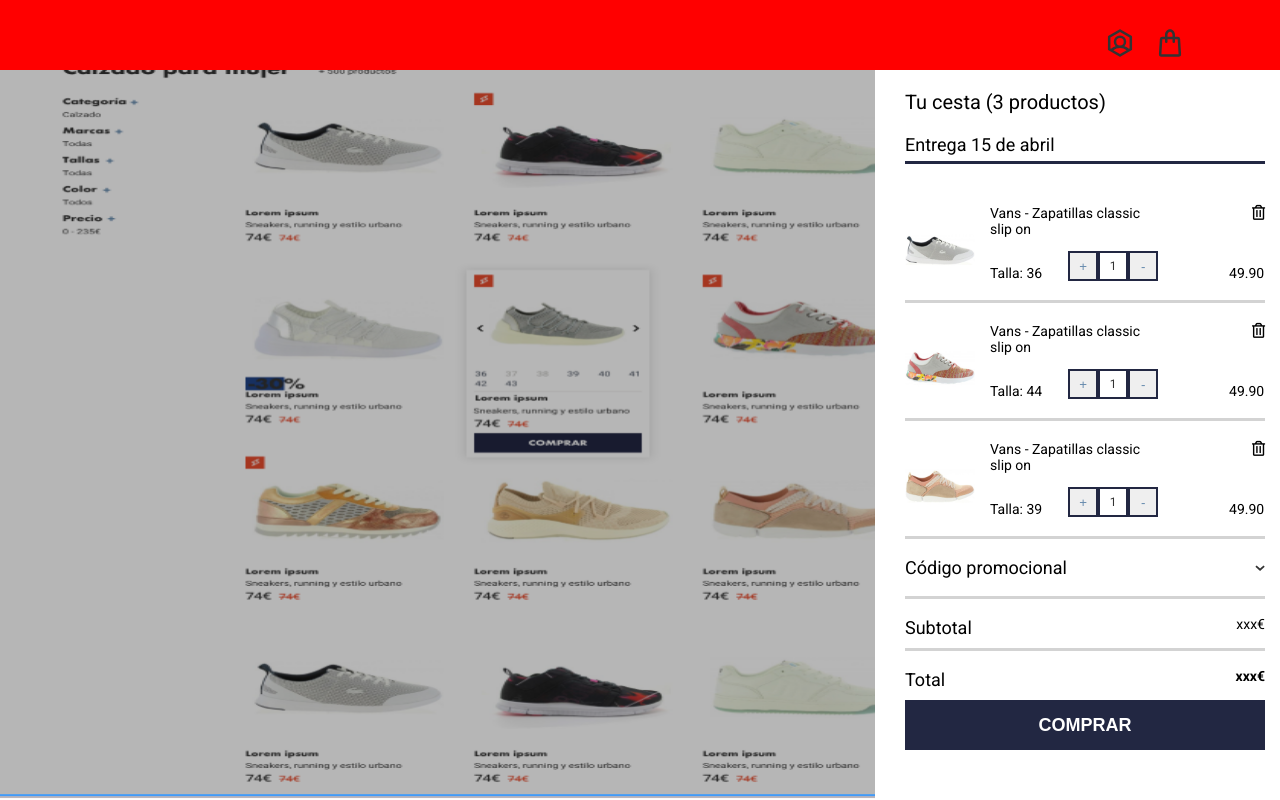
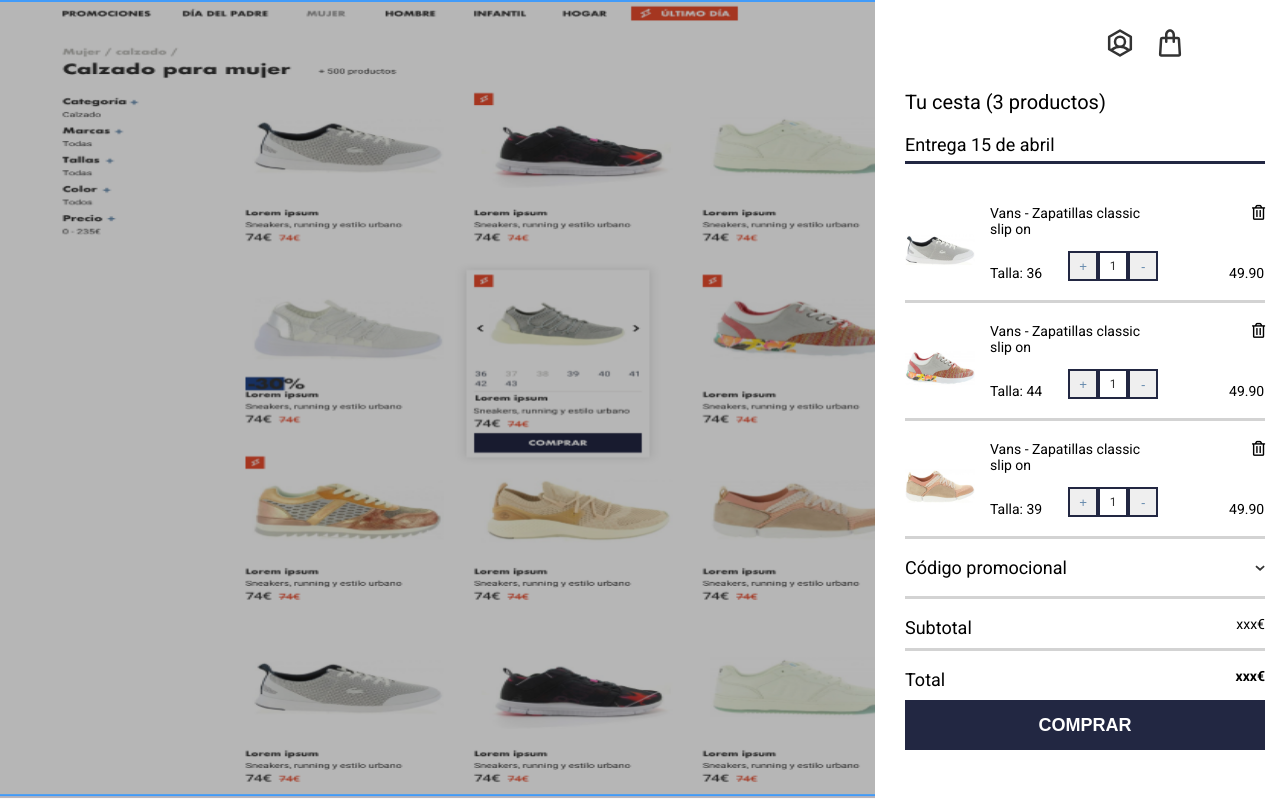
Before and after one commit to natalia-pn/Ecommerce-shopping-cart, a React (Create React App) app: page / in a window 1280 px wide. Built offline with nearby package versions, Linux system fonts and the light colour scheme.

Commit message:
Fix header height

```diff
--- a/src/styles/_header.scss
+++ b/src/styles/_header.scss
@@ -1,9 +1,8 @@
 .App-header {
     width: 100vw;
-    height: 70px;
+    height: 76px;
     position: fixed;
     text-align: right;
-    background-color: red;
 }
 .User-account {
     width: 30px;
```
